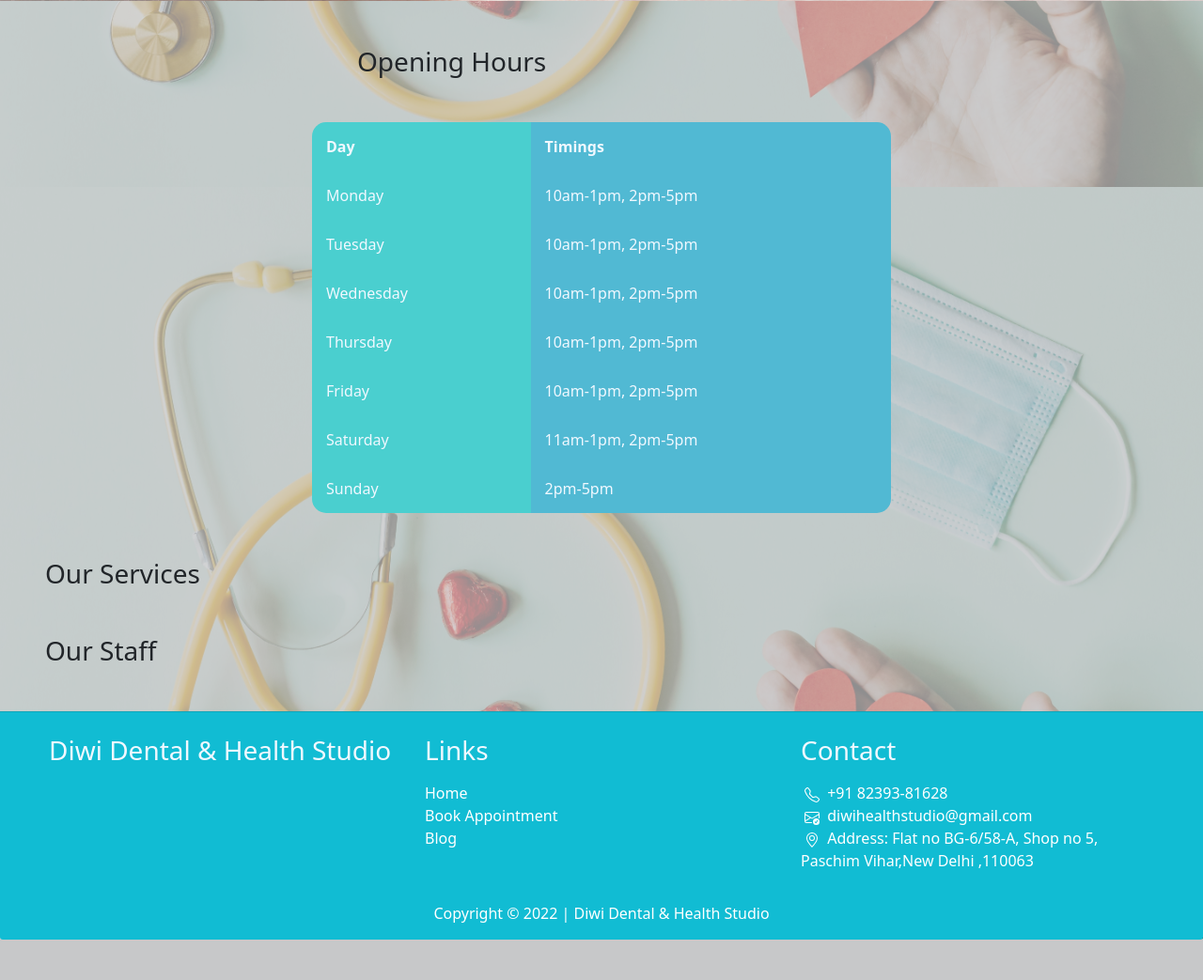
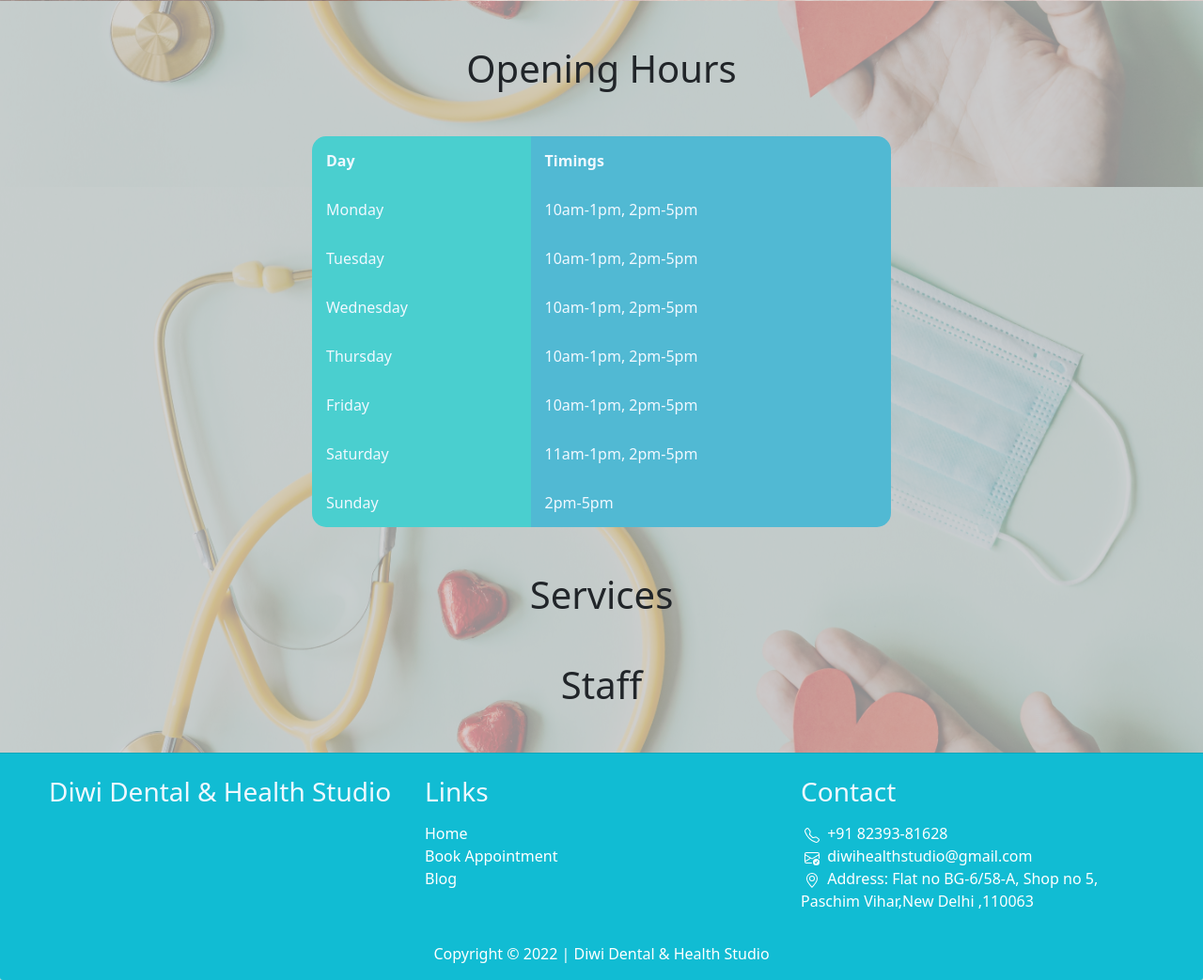
Before and after one commit to advanced-bencoding/diwi-health-studio-webapp, a Django app: page / in a window 1280 px wide. Shown: the part 601-1644 px from the top of the page at 94% size. Before the commit the page ends 1601 px from the top, so only its background shows below. Run offline with Django 3.2, Linux system fonts and the light colour scheme; data that the repository does not hold is empty; parts of the project's set-up code (start-up, migrations or seed data) failed here and were passed over.

Commit message:
titles' font changed

```diff
--- a/home/templates/home/home.html
+++ b/home/templates/home/home.html
@@ -50,7 +50,9 @@
   </div>
 
   <div class="container mx-auto mt-5" style="width:50%">
-    <h3 class="mx-5">Opening Hours</h3>
+    <div class="titles">
+    <h3 id="titless" class="mx-5 ">Opening Hours</h3>
+    </div>
     <table class="table table-hover table-borderless my-5">
       <tr>
         <th id="tctl">Day</th>
@@ -91,8 +93,9 @@
 
   </div>
 
-
-  <h3 class="mx-5"> Our Services</h3>
+  <div class="titles">
+  <h3 id="titless" class="mx-5">Services</h3>
+  </div>
 
   <div class="container-fluid">
     {% for x in s.all %}
@@ -121,9 +124,9 @@
     </center>
     {% endfor %}
   </div>
-
-  <h3 class="mx-5 my-5"> Our Staff</h3>
-
+  <div class="titles">
+  <h3 id="titless" class="mx-5 my-5 ">Staff</h3>
+  </div>
   <div class="row">
 
     {% for staff in staffs.all %}
```
